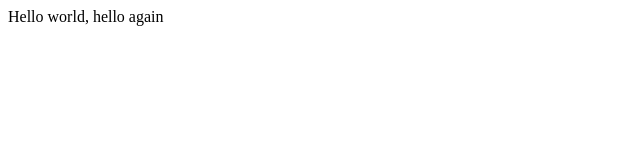
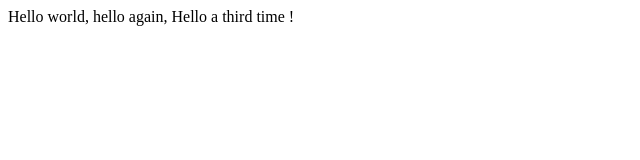
Before and after one commit to SecureXtools/test-project, a plain HTML site: page hello.html in a window 1280 px wide. Shown: the whole page, without its empty margins (0-640 px from the left). Drawn offline with Linux system fonts and the light colour scheme.

Commit message:
third time

```diff
--- a/hello.html
+++ b/hello.html
@@ -3,6 +3,6 @@
         <title>My page</title>
     </head>
     <body>
-        Hello world, hello again
+        Hello world, hello again, Hello a third time !
     </body>
 </html>
```
